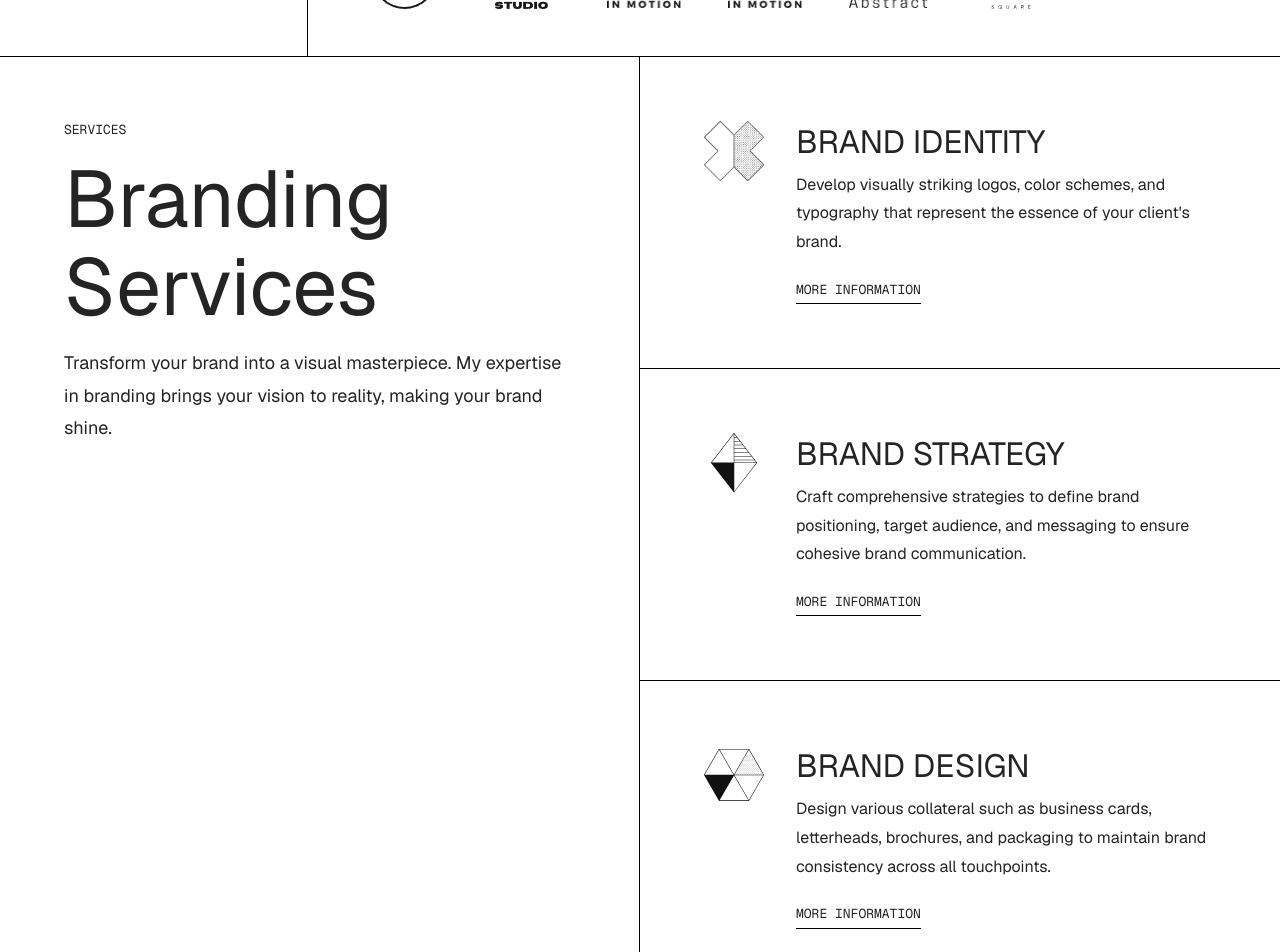
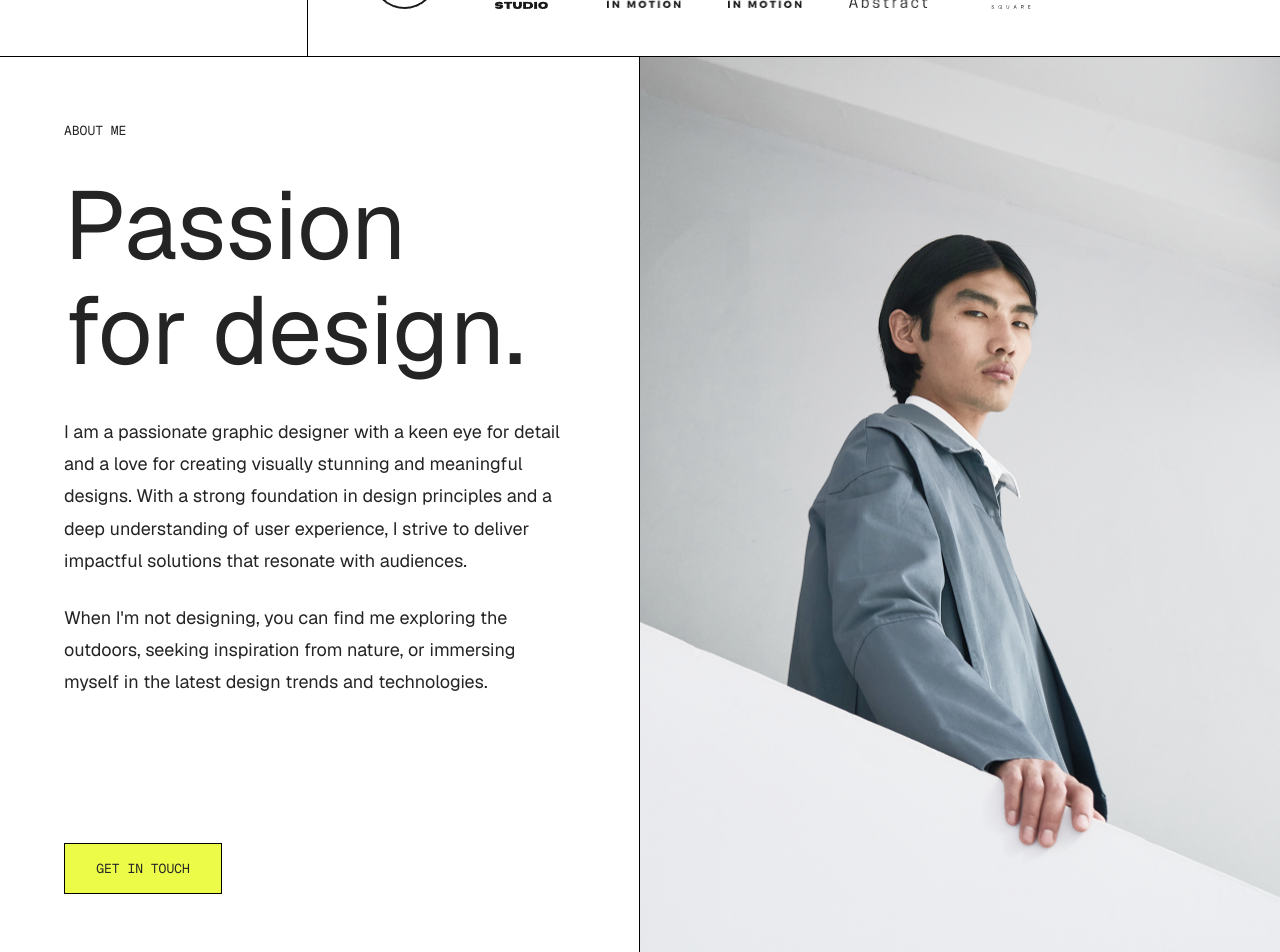
Before and after one commit to kevinamay/alpin_ads_test_2, a Next.js app: page / in a window 1280 px wide. Shown: the part 1120-2072 px from the top of the page. Built offline with nearby package versions, Linux system fonts and the light colour scheme.

Commit message:
feat: add About component with precise brutalist specifications

```diff
--- a/src/app/page.tsx
+++ b/src/app/page.tsx
@@ -1,5 +1,6 @@
 import Hero from "@/components/Hero";
 import Logos from "@/components/Logos";
+import About from "@/components/About";
 import Services from "@/components/Services";
 import Work from "@/components/Work";
 import Process from "@/components/Process";
@@ -10,6 +11,7 @@ export default function Home() {
     <main className="w-full flex flex-col min-h-screen bg-white">
       <Hero />
       <Logos />
+      <About />
       <Services />
       <Work />
       <Process />
--- /dev/null
+++ b/src/components/About.tsx
@@ -0,0 +1,47 @@
+import Image from 'next/image';
+
+export default function About() {
+  return (
+    <section className="w-full lg:h-[902px] h-auto grid grid-cols-1 lg:grid-cols-2 border-b border-black text-[#242424] bg-white">
+
+      {/* Kolom Kiri (Area Teks) */}
+      <div className="flex flex-col justify-between p-[64px] border-b lg:border-b-0 lg:border-r border-black">
+
+        {/* Bagian Atas (Teks) */}
+        <div>
+          <h3 className="font-mono text-[13px] uppercase mb-[32px]">
+            ABOUT ME
+          </h3>
+          <h2 className="font-sans text-5xl lg:text-[96px] font-normal leading-[1.1] max-w-[500px]">
+            Passion<br className="hidden lg:block" />for design.
+          </h2>
+          <p className="mt-[32px] font-sans text-[18px] leading-[1.8] max-w-[500px]">
+            I am a passionate graphic designer with a keen eye for detail and a love for creating visually stunning and meaningful designs. With a strong foundation in design principles and a deep understanding of user experience, I strive to deliver impactful solutions that resonate with audiences.
+          </p>
+          <p className="mt-[24px] font-sans text-[18px] leading-[1.8] max-w-[500px]">
+            When I'm not designing, you can find me exploring the outdoors, seeking inspiration from nature, or immersing myself in the latest design trends and technologies.
+          </p>
+        </div>
+
+        {/* Bagian Bawah (Button) */}
+        <div className="mt-16 lg:mt-0">
+          <button className="w-[158px] h-[51px] bg-[#EBFB48] border border-black flex items-center justify-center font-mono text-[13px] uppercase text-[#242424] hover:bg-[#242424] hover:text-white transition-colors">
+            GET IN TOUCH
+          </button>
+        </div>
+
+      </div>
+
+      {/* Kolom Kanan (Area Gambar) */}
+      <div className="relative w-full h-[500px] lg:h-full">
+        <Image
+          src="/assets/Image (7).png"
+          alt="About Me"
+          fill
+          className="object-cover"
+        />
+      </div>
+
+    </section>
+  );
+}
```
Also changed, not shown: public/assets/Image (7).png (added).
